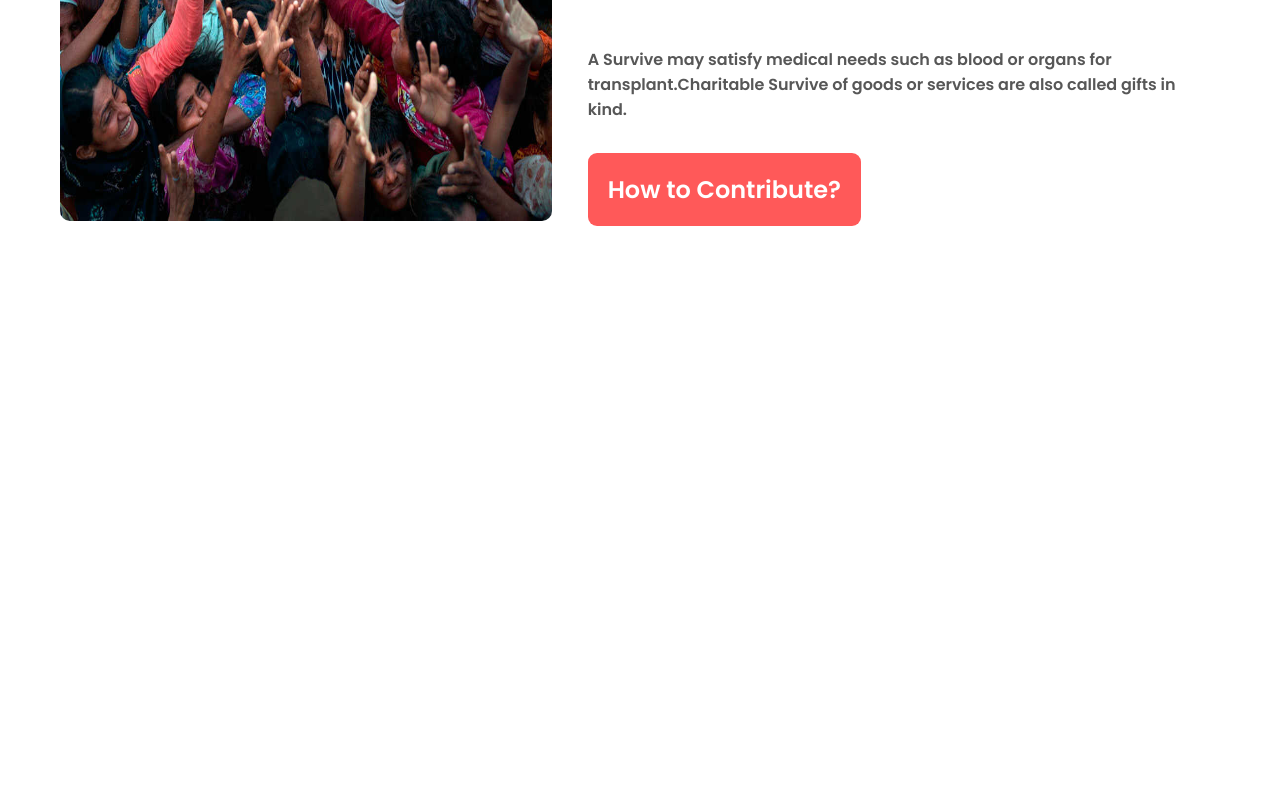
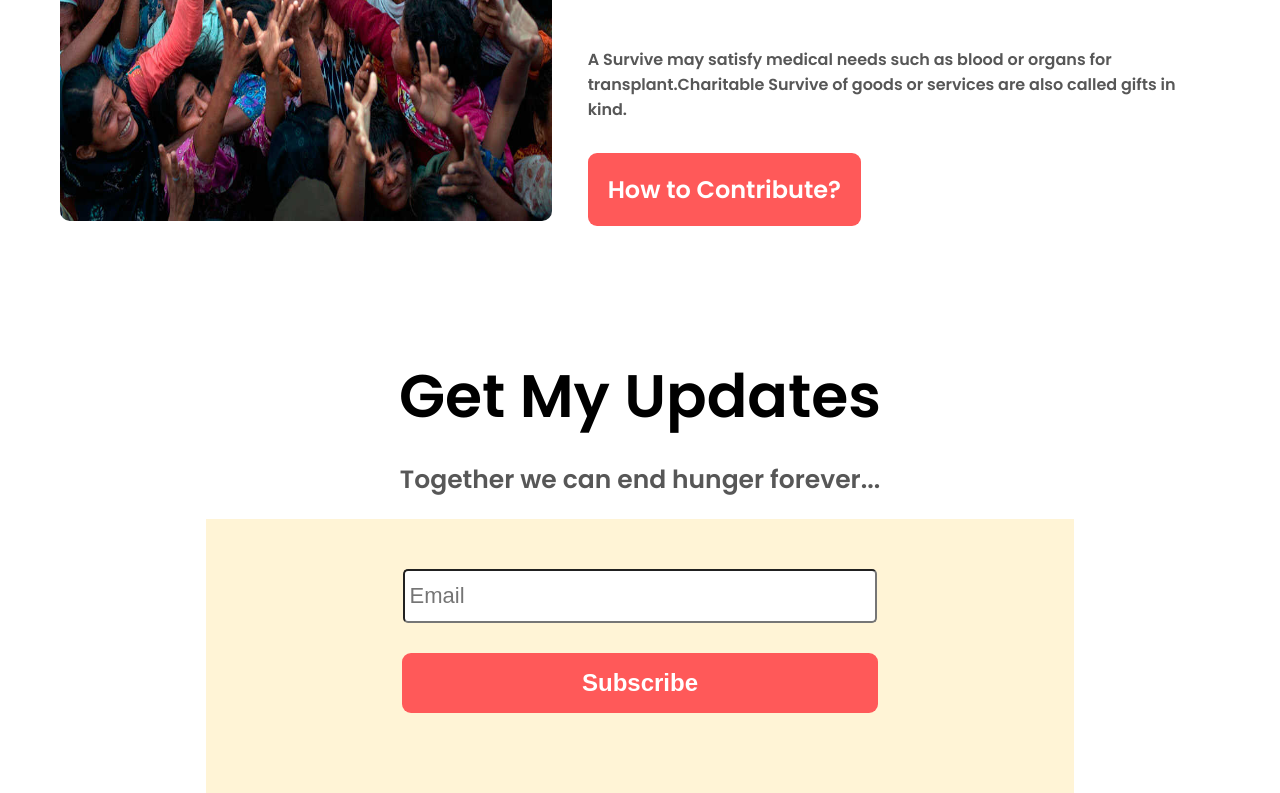
Before and after one commit to mostafizul/donate-today, a plain HTML site: page index.html in a window 1280 px wide. Shown: the part 3240-4033 px from the top of the page. Before the commit the page ends 3511 px from the top, so only its background shows below. Drawn offline with Linux system fonts and the light colour scheme.

Commit message:
subscribe

```diff
--- a/index.html
+++ b/index.html
@@ -46,6 +46,7 @@
     </section>
     <!-- donate-today end -->
 
+    <!-- donate-plan start -->
     <section class="donate-plan">
         <div class="donate-plan-content">
             <h1>Our Donate Plan</h1>
@@ -69,7 +70,9 @@
             </div>
         </div>
     </section>
+    <!-- donate-plan end -->
 
+    <!-- contribute start -->
     <section class="contribute">
         <div class="donation-part">
             <div class="donation-content">
@@ -83,7 +86,6 @@
                 <img src="images/donation13.jpg" alt="Donation">
             </div>
         </div>
-
         <div class="survive-part">
             <div class="survive-img">
                 <img src="images/donation6.jpg" alt="survive">
@@ -95,9 +97,22 @@
                 <p>A Survive may satisfy medical needs such as blood or organs for transplant.Charitable Survive of goods or services are also called gifts in kind. </p>
                 <a href="#" class="donate">How to Contribute?</a>
             </div>
-
         </div>
     </section>
+    <!-- contribute end -->
+
+    <!-- updates start -->
+    <section class="updates">
+        <h1>Get My Updates</h1>
+        <p>Together we can end hunger forever...</p>
+
+        <form action="#">
+            <input type="text" placeholder="Email"><br>
+            <button class="Subscribe">Subscribe</button>
+        </form>
+    </section>
+    <!-- updates end -->
+
 </body>
 
 </html>
--- a/style.css
+++ b/style.css
@@ -147,6 +147,42 @@ body{
     border-radius: 10px;
     margin-left: 60px;
 }
+.updates{
+    text-align: center;
+    margin-top: 80px;
+}
+.updates h1{
+    font-size: 60px;
+}
+.updates p{
+    margin: 20px 0px;
+    color: #575757;
+    font-size: 25px;
+}
+form{
+    width: 60%;
+    margin: 0 auto;
+    background-color: #FFF4D6;
+    padding: 50px;
+}
+form input{
+    width: 60%;
+    height: 40px;
+    padding: 5px;
+    border-radius: 5px;
+    font-size: 22px;
+}
+.Subscribe{
+    background-color: #FF5959;
+    color: white;
+    font-size: 24px;
+    font-weight: bolder;
+    border-radius: 9px;
+    width: 62%;
+    height: 60px;
+    border: none;
+    margin: 30px 0px;
+}
 /* media queries for responsive */
 
 @media screen and (max-width: 790px) {
```
